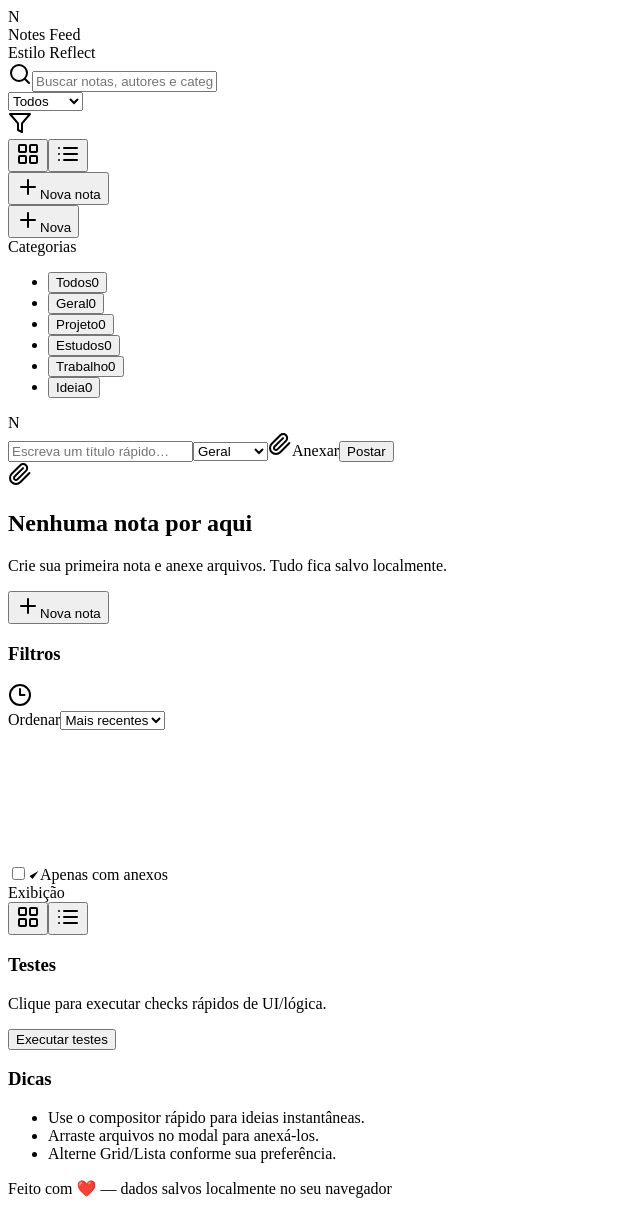
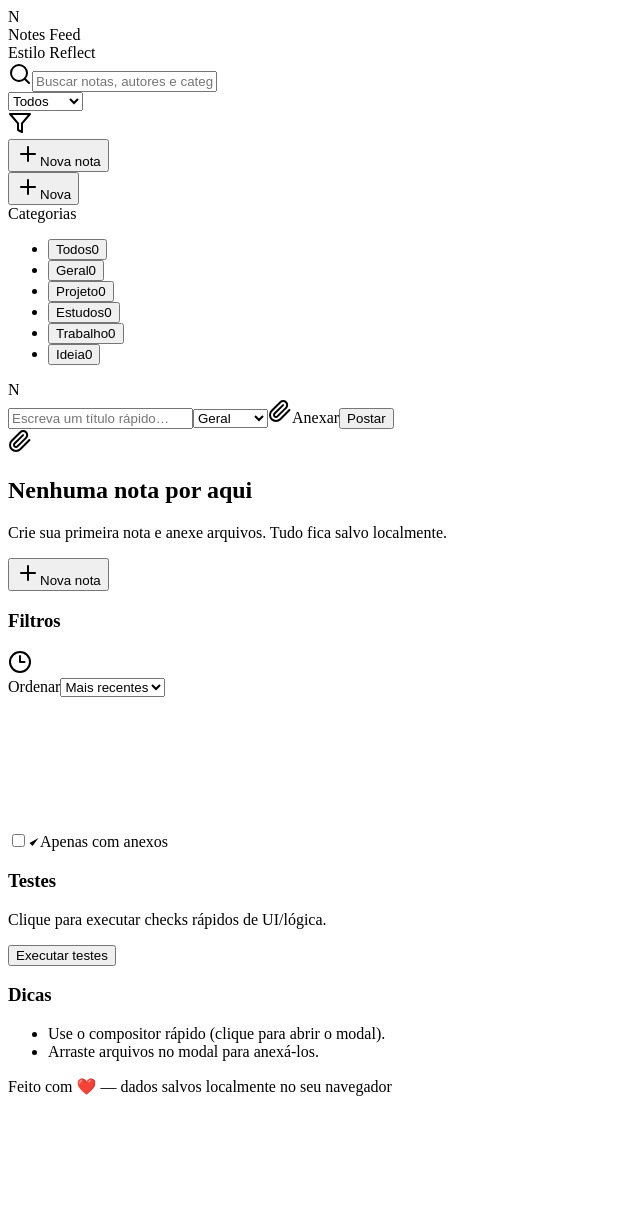
Before and after one commit to DaviSzabo/Notes-App, a Next.js app: page / in a window 1280 px wide. Shown: the whole page, without its empty margins (0-640 px from the left). After the commit the page ends 1104 px from the top, so only its background shows below. Built offline with nearby package versions, Linux system fonts and the light colour scheme.

Commit message:
Update page.tsx

```diff
--- a/app/page.tsx
+++ b/app/page.tsx
@@ -5,7 +5,7 @@ import Link from 'next/link';
 import {
   Plus, Paperclip, Search, Filter, Tag, Trash2, Download, X, Upload,
   Image as ImageIcon, FileText, Film, FileSpreadsheet, FileType2,
-  LayoutGrid, List, Clock3, CheckCircle2, XCircle,
+  Clock3, CheckCircle2, XCircle,
 } from 'lucide-react';
 
 // ===================== Utils =====================
@@ -64,13 +64,12 @@ export default function Page() {
   const [cat, setCat] = useState('Todos');
   const [sort, setSort] = useState<'new' | 'old'>('new');
   const [onlyWithAtt, setOnlyWithAtt] = useState(false);
-  const [view, setView] = useState<'grid' | 'list'>('grid');
   const [limit, setLimit] = useState(12);
 
-  // quick composer
-  const [qcTitle, setQcTitle] = useState('');
-  const [qcCat, setQcCat] = useState('Geral');
-  const [qcFiles, setQcFiles] = useState<Att[]>([]);
+  // quick composer (decorativo)
+  const [qcTitle] = useState('');
+  const [qcCat] = useState('Geral');
+  const [qcFiles] = useState<Att[]>([]);
 
   // modal criação
   const [open, setOpen] = useState(false);
@@ -123,16 +122,16 @@ export default function Page() {
 
   const createNote = (payload?: Partial<Note>) => {
     const base = payload || {
-      title: (title || qcTitle).trim() || '(Sem título)',
+      title: (title).trim() || '(Sem título)',
       content: content.trim(),
       author: author.trim() || 'Anônimo',
-      category: (category || qcCat) || 'Geral',
-      attachments: files.length ? files : qcFiles,
+      category: (category) || 'Geral',
+      attachments: files,
     };
     if (!base.title && !base.content && (!base.attachments || base.attachments.length === 0)) return;
     const n: Note = { id: crypto.randomUUID(), createdAt: new Date().toISOString(), ...(base as any) };
     setNotes(prev => [n, ...prev]);
-    resetModal(); setQcTitle(''); setQcCat('Geral'); setQcFiles([]); setOpen(false);
+    resetModal(); setOpen(false);
   };
 
   const delNote = (id: string) =>
@@ -220,23 +219,6 @@ export default function Page() {
               <Filter className="pointer-events-none absolute right-2 top-1/2 -translate-y-1/2 size-4 text-slate-400" />
             </div>
 
-            <div className="flex items-center gap-1 border border-[var(--border)] rounded-full p-1 bg-[var(--elev)]">
-              <button
-                onClick={() => setView('grid')}
-                className={`px-2.5 py-1.5 rounded-full border toolbar-toggle ${view==='grid'?'active':''}`}
-                title="Grid"
-              >
-                <LayoutGrid className="size-4" />
-              </button>
-              <button
-                onClick={() => setView('list')}
-                className={`px-2.5 py-1.5 rounded-full border toolbar-toggle ${view==='list'?'active':''}`}
-                title="Lista"
-              >
-                <List className="size-4" />
-              </button>
-            </div>
-
             <button onClick={() => setOpen(true)} className="button">
               <span className="inline-flex items-center gap-2">
                 <Plus className="size-4" />
@@ -297,15 +279,11 @@ export default function Page() {
             }}
             aria-label="Abrir criador de nota"
           >
-            {/* Aura/hover sutil */}
             <div className="pointer-events-none absolute inset-0 rounded-2xl ring-1 ring-transparent group-hover:ring-white/10 transition" />
-
             <div className="flex items-center gap-2 mb-3">
               <div className="size-7 rounded-full bg-black text-white grid place-items-center font-semibold font-title">N</div>
-
-              {/* Título — visual apenas */}
               <input
-                value={qcTitle}
+                value=""
                 placeholder="Escreva um título rápido…"
                 className="flex-1 input-clean py-3"
                 readOnly
@@ -314,10 +292,8 @@ export default function Page() {
                 aria-hidden="true"
                 style={{ pointerEvents: 'none' }}
               />
-
-              {/* Categoria — visual apenas */}
               <select
-                value={qcCat}
+                value="Geral"
                 className="input-clean py-3"
                 tabIndex={-1}
                 aria-hidden="true"
@@ -325,8 +301,6 @@ export default function Page() {
               >
                 {categories.map(c => <option key={c}>{c}</option>)}
               </select>
-
-              {/* Anexar — visual apenas */}
               <label
                 className="inline-flex items-center gap-2 text-sm input-clean py-3 cursor-default"
                 tabIndex={-1}
@@ -336,8 +310,6 @@ export default function Page() {
                 <Paperclip className="size-4" />
                 Anexar
               </label>
-
-              {/* Botão — visual apenas */}
               <button
                 type="button"
                 className="button"
@@ -348,24 +320,13 @@ export default function Page() {
                 <span>Postar</span>
               </button>
             </div>
-
-            {/* Thumbs — também decorativas quando existirem */}
-            {qcFiles.length > 0 && (
-              <div
-                className="flex gap-2 overflow-x-auto"
-                aria-hidden="true"
-                style={{ pointerEvents: 'none' }}
-              >
-                {qcFiles.map(f => <Thumb key={f.id} a={f} />)}
-              </div>
-            )}
           </section>
 
-          {/* Feed */}
+          {/* Feed — FIXO EM LISTA */}
           {visible.length === 0 ? (
             <Empty onNew={() => setOpen(true)} />
           ) : (
-            <div className={view === 'grid' ? 'grid grid-cols-1 md:grid-cols-2 xl:grid-cols-3 gap-4' : 'space-y-3'}>
+            <div className="space-y-3">
               {visible.map(n => (
                 <Card
                   key={n.id}
@@ -397,6 +358,7 @@ export default function Page() {
                     <option value="old">Mais antigas</option>
                   </select>
                 </div>
+
                 {/* Checkbox estilizado (Uiverse) */}
                 <div className="checkbox-wrapper-4 mt-1">
                   <input
@@ -419,13 +381,6 @@ export default function Page() {
                       <polyline points="1.5 6 4.5 9 10.5 1"></polyline>
                     </symbol>
                   </svg>
-                </div>
-                <div>
-                  <label className="text-xs text-slate-400">Exibição</label>
-                  <div className="flex items-center gap-1 border border-[var(--border)] rounded-full p-1 bg-[var(--elev)] mt-1">
-                    <button onClick={() => setView('grid')} className={`px-2.5 py-1.5 rounded-full border toolbar-toggle ${view==='grid'?'active':''}`} title="Grid"><LayoutGrid className="size-4" /></button>
-                    <button onClick={() => setView('list')} className={`px-2.5 py-1.5 rounded-full border toolbar-toggle ${view==='list'?'active':''}`} title="Lista"><List className="size-4" /></button>
-                  </div>
                 </div>
               </div>
             </div>
@@ -450,9 +405,8 @@ export default function Page() {
             <div className="glass p-4">
               <h3 className="font-semibold text-sm font-title">Dicas</h3>
               <ul className="mt-2 text-sm text-slate-400 list-disc list-inside space-y-1">
-                <li>Use o compositor rápido para ideias instantâneas.</li>
+                <li>Use o compositor rápido (clique para abrir o modal).</li>
                 <li>Arraste arquivos no modal para anexá-los.</li>
-                <li>Alterne Grid/Lista conforme sua preferência.</li>
               </ul>
             </div>
           </div>
```
